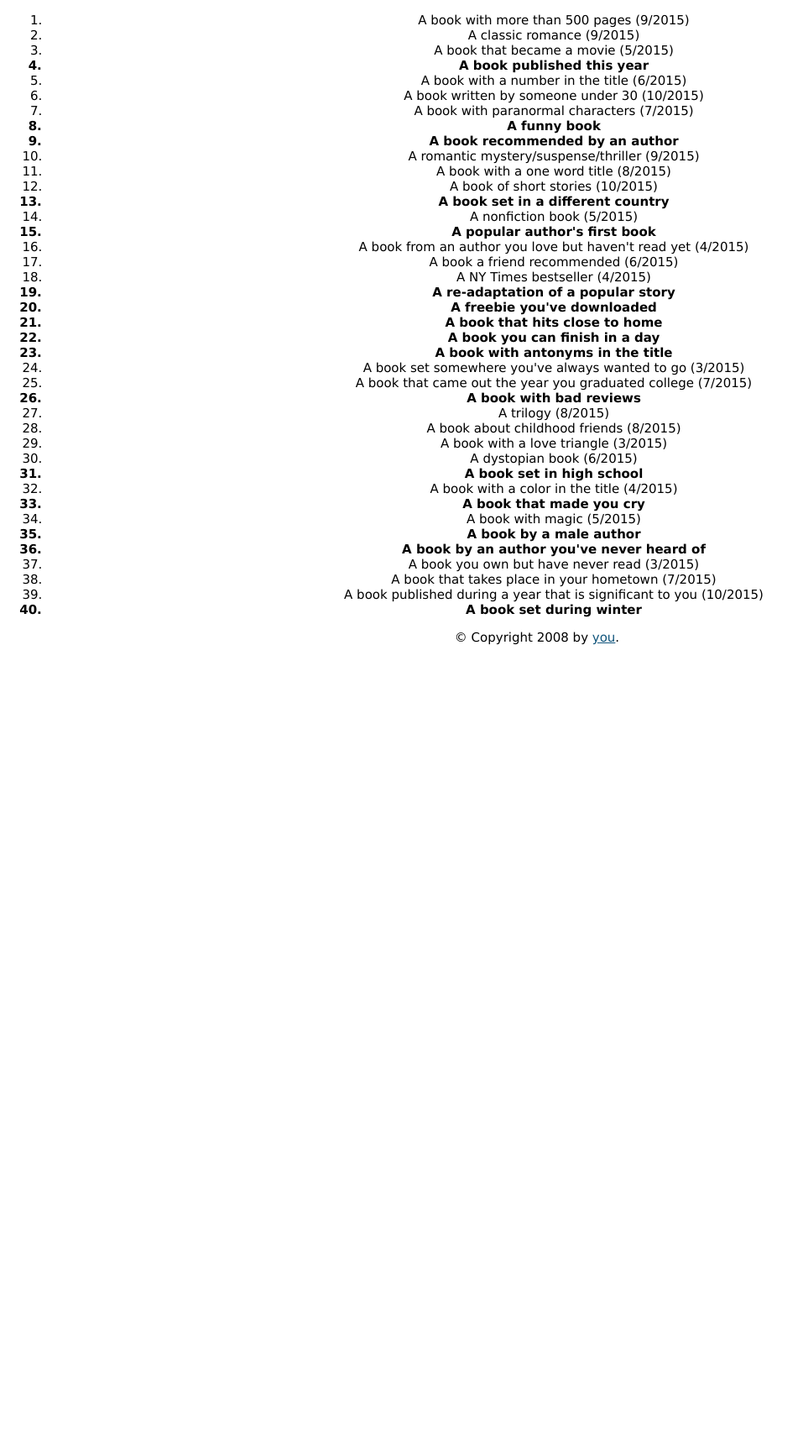
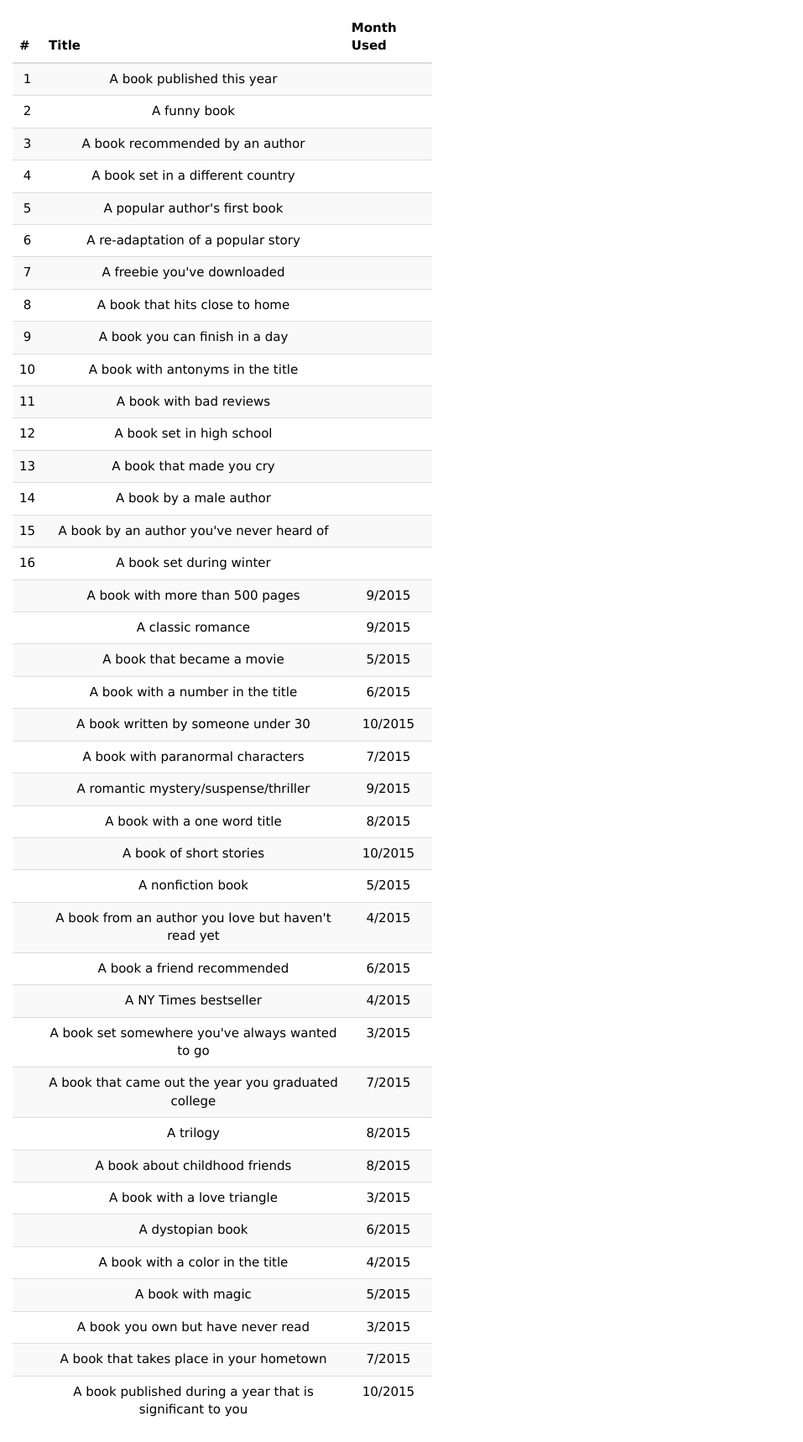
Before and after one commit to minihays/AndisBookClub, a Flask app: page /topics in a window 1280 px wide. Shown: the whole page at 84% size, without its empty margins (0-957 px from the left). Before the commit the page ends 768 px from the top, so only its background shows below. Run offline with Flask 2, Linux system fonts and the light colour scheme; some libraries are stand-ins or nearby versions.

Commit message:
Added table, reordered list

```diff
--- a/templates/base.html
+++ b/templates/base.html
@@ -1,17 +1,26 @@
 <!DOCTYPE html>
 <html lang="en">
 <head>
+
+    <script src="//code.jquery.com/jquery-1.11.3.min.js"></script>
+    <!-- Latest compiled and minified CSS -->
+<link rel="stylesheet" href="https://maxcdn.bootstrapcdn.com/bootstrap/3.3.5/css/bootstrap.min.css">
+
+<!-- Optional theme -->
+<link rel="stylesheet" href="https://maxcdn.bootstrapcdn.com/bootstrap/3.3.5/css/bootstrap-theme.min.css">
+
+<!-- Latest compiled and minified JavaScript -->
+<script src="https://maxcdn.bootstrapcdn.com/bootstrap/3.3.5/js/bootstrap.min.js"></script>
     {% block head %}
     <link rel="stylesheet" href="style.css" />
     <title>{% block title %}{% endblock %}</title>
     {% endblock %}
+
 </head>
 <body>
     <div id="content">{% block content %}{% endblock %}</div>
     <div id="footer">
-        {% block footer %}
-        &copy; Copyright 2008 by <a href="http://domain.invalid/">you</a>.
-        {% endblock %}
+
     </div>
 </body>
 </html>
--- a/templates/topics.html
+++ b/templates/topics.html
@@ -4,49 +4,84 @@
     {{ super() }}
     <style type="text/css">
         .unused { font-weight: bold; }
+        #tableGrid {width: 500px;}
     </style>
+    <script type="text/javascript">
+        var data = [
+{'title':"A book with more than 500 pages",'used':'9/2015'},
+{'title':"A classic romance",'used':'9/2015'},
+{'title':"A book that became a movie",'used':'5/2015'},
+{'title':"A book published this year",'used':''},
+{'title':"A book with a number in the title",'used':'6/2015'},
+{'title':"A book written by someone under 30",'used':'10/2015'},
+{'title':"A book with paranormal characters",'used':'7/2015'},
+{'title':"A funny book",'used':''},
+{'title':"A book recommended by an author",'used':''},
+{'title':"A romantic mystery/suspense/thriller",'used':'9/2015'},
+{'title':"A book with a one word title",'used':'8/2015'},
+{'title':"A book of short stories",'used':'10/2015'},
+{'title':"A book set in a different country",'used':''},
+{'title':"A nonfiction book",'used':'5/2015'},
+{'title':"A popular author's first book",'used':''},
+{'title':"A book from an author you love but haven't read yet",'used':'4/2015'},
+{'title':"A book a friend recommended",'used':'6/2015'},
+{'title':"A NY Times bestseller",'used':'4/2015'},
+{'title':"A re-adaptation of a popular story",'used':''},
+{'title':"A freebie you've downloaded",'used':''},
+{'title':"A book that hits close to home",'used':''},
+{'title':"A book you can finish in a day",'used':''},
+{'title':"A book with antonyms in the title",'used':''},
+{'title':"A book set somewhere you've always wanted to go",'used':'3/2015'},
+{'title':"A book that came out the year you graduated college",'used':'7/2015'},
+{'title':"A book with bad reviews",'used':''},
+{'title':"A trilogy",'used':'8/2015'},
+{'title':"A book about childhood friends",'used':'8/2015'},
+{'title':"A book with a love triangle",'used':'3/2015'},
+{'title':"A dystopian book",'used':'6/2015'},
+{'title':"A book set in high school",'used':''},
+{'title':"A book with a color in the title",'used':'4/2015'},
+{'title':"A book that made you cry",'used':''},
+{'title':"A book with magic",'used':'5/2015'},
+{'title':"A book by a male author",'used':''},
+{'title':"A book by an author you've never heard of",'used':''},
+{'title':"A book you own but have never read",'used':'3/2015'},
+{'title':"A book that takes place in your hometown",'used':'7/2015'},
+{'title':"A book published during a year that is significant to you",'used':'10/2015'},
+{'title':"A book set during winter",'used':''},
+
+
+        ];
+        $( document ).ready(function() {
+        var count=1;
+ for (var i=0; i<data.length; i++){
+    var item=data[i];
+    if (item['used']===''){
+        $('#topicsTable').append('<tr><td>'+ count +'</td><td>'+item['title'] +'</td><td></td></tr>');
+        count++;
+    }
+ }
+  for (var i=0; i<data.length; i++){
+    var item=data[i];
+    if (item['used']!==''){
+        $('#topicsTable').append('<tr><td></td><td>'+item['title'] +'</td><td>'+ item['used'] +'</td></tr>');
+
+    }
+ }
+});
+    </script>
 {% endblock %}
 {% block content %}
-<ol>
-<li>A book with more than 500 pages (9/2015)</li>
-<li>A classic romance (9/2015)</li>
-<li>A book that became a movie (5/2015)</li>
-<li class="unused">A book published this year</li>
-<li>A book with a number in the title (6/2015)</li>
-<li>A book written by someone under 30 (10/2015)</li>
-<li>A book with paranormal characters (7/2015)</li>
-<li class="unused">A funny book</li>
-<li class="unused">A book recommended by an author</li>
-<li>A romantic mystery/suspense/thriller (9/2015)</li>
-<li>A book with a one word title (8/2015)</li>
-<li>A book of short stories (10/2015)</li>
-<li class="unused">A book set in a different country</li>
-<li>A nonfiction book (5/2015)</li>
-<li class="unused">A popular author's first book</li>
-<li>A book from an author you love but haven't read yet (4/2015)</li>
-<li>A book a friend recommended (6/2015)</li>
-<li>A NY Times bestseller (4/2015)</li>
-<li class="unused">A re-adaptation of a popular story</li>
-<li class="unused">A freebie you've downloaded</li>
-<li class="unused">A book that hits close to home</li>
-<li class="unused">A book you can finish in a day</li>
-<li class="unused">A book with antonyms in the title</li>
-<li>A book set somewhere you've always wanted to go (3/2015)</li>
-<li>A book that came out the year you graduated college (7/2015)</li>
-<li class="unused">A book with bad reviews</li>
-<li>A trilogy (8/2015)</li>
-<li>A book about childhood friends (8/2015)</li>
-<li>A book with a love triangle (3/2015)</li>
-<li>A dystopian book (6/2015)</li>
-<li class="unused">A book set in high school</li>
-<li>A book with a color in the title (4/2015)</li>
-<li class="unused">A book that made you cry</li>
-<li>A book with magic (5/2015)</li>
-<li class="unused">A book by a male author</li>
-<li class="unused">A book by an author you've never heard of</li>
-<li>A book you own but have never read (3/2015)</li>
-<li>A book that takes place in your hometown (7/2015)</li>
-<li>A book published during a year that is significant to you (10/2015)</li>
-<li class="unused">A book set during winter</li>
-</ol>
+<table class="table table-striped" id="tableGrid" >
+
+    <thead>
+        <tr>
+            <th>#</th>
+            <th>Title</th>
+            <th>Month Used</th>
+        </tr>
+    </thead>
+    <tbody id="topicsTable">
+    </tbody>
+</table>
+
 {% endblock %}
```
